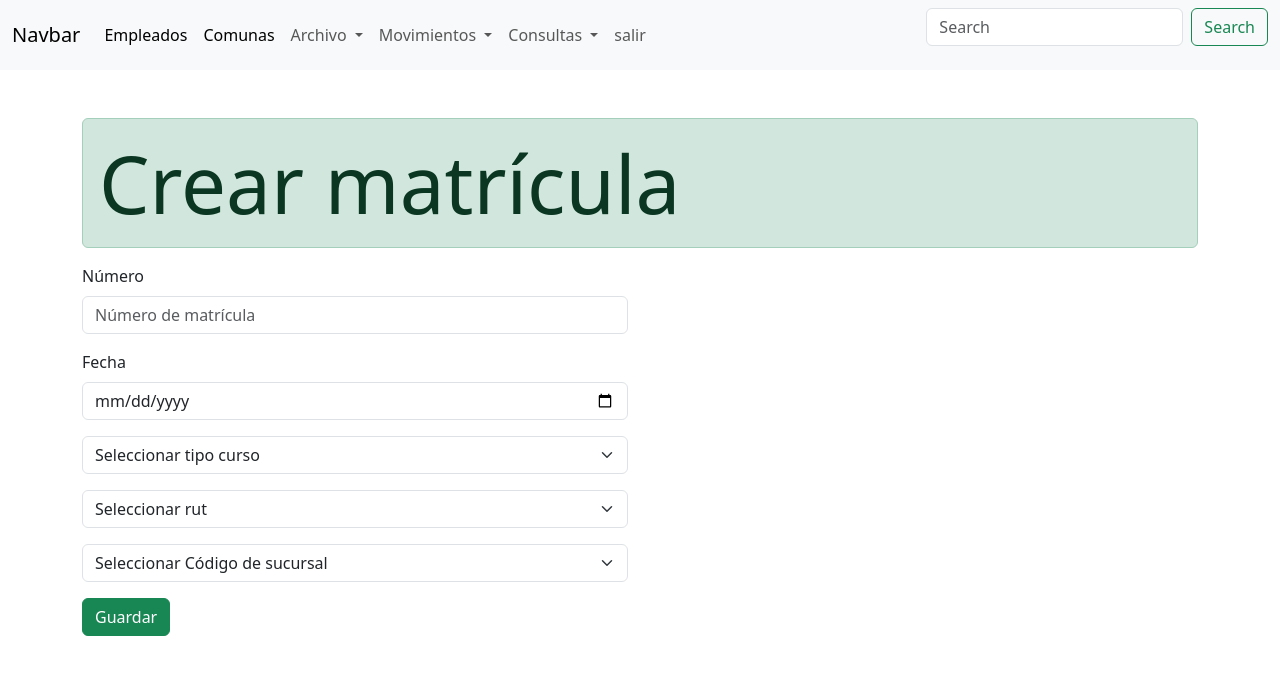
After one commit to miguelangel2011222/prueba-n3-profesor-cesar, a Django app: page /ingresar-matricula/ in a window 1280 px wide. The commit adds this page. Shown: the top 675 px of the page. Run offline with Django 5.2, Linux system fonts and the light colour scheme; tables that the repository leaves empty hold one stand-in row (values such as "Sample post").

Commit message:
avance del modulo matriculo falta ver,actualizar,eliminar

```diff
--- a/ProyectoBD/urls.py
+++ b/ProyectoBD/urls.py
@@ -30,6 +30,8 @@ from Prueba.views import login_view
 from Prueba.views import Index_Usuario,View_Usuario,Update_Usuario
 
 from Prueba.views import SucursalIndex,sucursalView,sucursalCreate
+
+from Prueba.views import matriculaIndex,matriculaCreate
 
 urlpatterns = [
     #appbd
@@ -71,11 +73,14 @@ urlpatterns = [
     path('ingresar-sucursal/',sucursalCreate),
     path('ver-sucursal/<int:id>',sucursalView),
 
-    #matriculas
 
 
     #Usuarios
     path('usuario/',Index_Usuario),
     path('view-usuario/<int:id>',View_Usuario),
     path('actualizar-usuario/<int:id>',Update_Usuario),
+
+    #matriculas
+    path('matriculas/',matriculaIndex),
+    path('ingresar-matricula/',matriculaCreate),
 ]
--- /dev/null
+++ b/Prueba/templates/create-matricula.html
@@ -0,0 +1,45 @@
+{% include 'header.html' %}
+<div class='container mt-5'>
+    <div class="alert alert-success display-1">Crear matrícula</div>
+    <form method="POST" action="/ingresar-matricula/">
+        {% csrf_token %}
+        <div class="row">
+            <div class="col-md-6">
+                <div class="mb-3">
+                    <label for="txtmatricula" class="form-label">Número</label>
+                    <input type="text" class="form-control" id="txtmatricula" name="txtmatricula" placeholder="Número de matrícula">
+                </div>
+                <div class="mb-3">
+                    <label for="xtmatricula1" class="form-label">Fecha</label>
+                    <input type="date" class="form-control" id="xtmatricula1" name="xtmatricula1" placeholder="Fecha de creación de matrícula">
+                </div>
+                <div class="mb-3">
+                    <select class="form-select" aria-label="Default Select" name="tipcurso">
+                        <option value="-1">Seleccionar tipo curso</option>
+                        {% for tipi in tipcursos %}
+                            <option value="{{ tipi.id }}">{{ tipi.TIPCURCODIGO }}</option>
+                        {% endfor %}
+                    </select>
+                </div>
+                <div class="mb-3">
+                    <select class="form-select" aria-label="Default Select" name="rut">
+                        <option value="-1">Seleccionar rut</option>
+                        {% for lu in ruts %}
+                            <option value="{{ lu.id }}">{{ lu.ALUMRUT }}</option>
+                        {% endfor %}
+                    </select>
+                </div>
+                <div class="mb-3">
+                    <select class="form-select" aria-label="Default Select" name="sucodigo">
+                        <option value="-1">Seleccionar Código de sucursal</option>
+                        {% for succ in sucodigos %}
+                            <option value="{{ succ.id }}">{{ succ.SUCCODIGO }}</option>
+                        {% endfor %}
+                    </select>
+                </div>
+                <input type="submit" class="btn btn-success" value="Guardar">
+            </div>
+        </div>
+    </form>
+</div>
+{% include 'footer.html' %}
--- a/Prueba/templates/create-sucursal.html
+++ b/Prueba/templates/create-sucursal.html
@@ -6,12 +6,12 @@
          <div class="row">
              <div class="col-md-6">
                  <div class="mb-3">
-                    <label for="txtsucursal" class="form-label">Comuna</label>
+                    <label for="txtsucursal" class="form-label">nombre</label>
                     <input type="text" class="form-control" id="txtsucursal"
                        name="txtsucursal" placeholder="Nombre de sucursal ">
                  </div>
                  <div class="mb-3">
-                    <label for="txtsucursalcod" class="form-label">Comuna</label>
+                    <label for="txtsucursalcod" class="form-label">codigo</label>
                     <input type="text" class="form-control" id="txtsucursalcod"
                        name="txtsucursalcod" placeholder="codigo de sucursal ">
                  </div>
--- a/Prueba/views.py
+++ b/Prueba/views.py
@@ -1,5 +1,5 @@
 from django.shortcuts import render,redirect
-from Prueba.models import Ciudades,Tipocurso,Alumnos,Usuarios,Sucursales
+from Prueba.models import Ciudades,Tipocurso,Alumnos,Usuarios,Sucursales,Matriculas
 from . import forms
 from .forms import CiudadesForm,TipoCursoForm,AlumnosForm,UsuarioForm
 # Create your views here.
@@ -154,3 +154,37 @@ def sucursalView(request, id):
     sucursal = Sucursales.objects.get(id=id)
     data = {'sucursal': sucursal}
     return render(request, 'view-sucursal.html', data)
+
+
+#matricula
+
+def matriculaIndex(request):
+    matricula=Matriculas.objects.all()
+    data={'matricula':matricula}
+    return render(request,'Matricula.html',data)
+
+
+def matriculaCreate(request):
+    if request.method == 'POST':
+        matricula = Matriculas()
+        matricula.MATNUMERO = request.POST['txtmatricula']
+        matricula.MATFECHA = request.POST['xtmatricula1']
+        tipcurso = Tipocurso.objects.get(id=request.POST["tipcurso"])
+        matricula.TIPCURCODIGO = tipcurso
+        rut = Alumnos.objects.get(id=request.POST["rut"])
+        matricula.ALUMRUT = rut
+        sucodigo = Sucursales.objects.get(id=request.POST["sucodigo"])
+        matricula.SUCCODIGO = sucodigo
+        matricula.save()
+        return matriculaIndex(request)
+
+    else:
+        tipcursos = Tipocurso.objects.all()
+        ruts = Alumnos.objects.all()
+        sucodigos = Sucursales.objects.all()
+        data = {
+            'tipcursos': tipcursos,
+            'ruts': ruts,
+            'sucodigos': sucodigos
+        }
+        return render(request, 'create-matricula.html', data)
--- a/templates/header.html
+++ b/templates/header.html
@@ -36,7 +36,7 @@
                 </a>
                 <ul class="dropdown-menu">
                   <li><a class="dropdown-item" href="../alumnos/">Alumnos</a></li>
-                  <li><a class="dropdown-item" href="#">Matriculas</a></li>
+                  <li><a class="dropdown-item" href="../matriculas/">Matriculas</a></li>
                 </ul>
               </li>
               <li class="nav-item dropdown">
```
Also changed, not shown: Prueba/templates/Matricula.html (added, +44 -0 lines).
